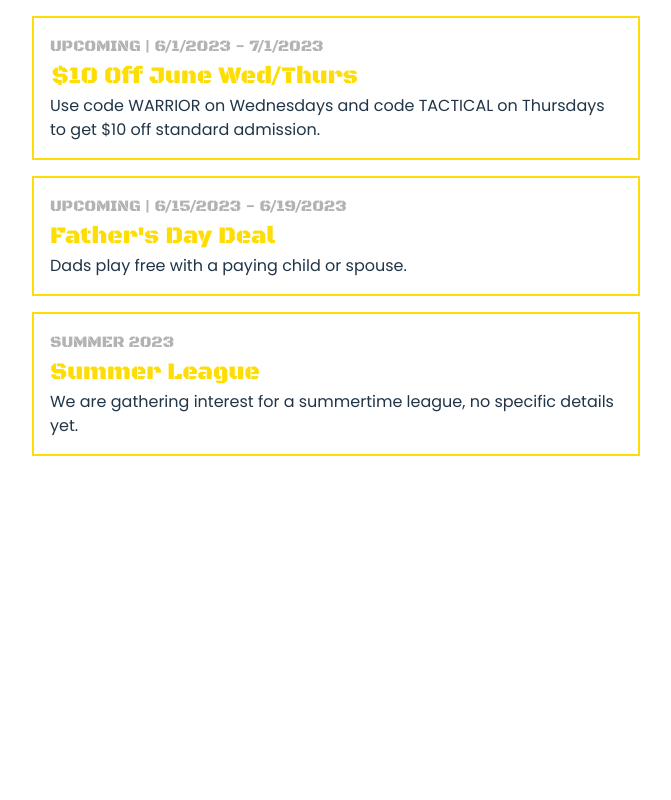
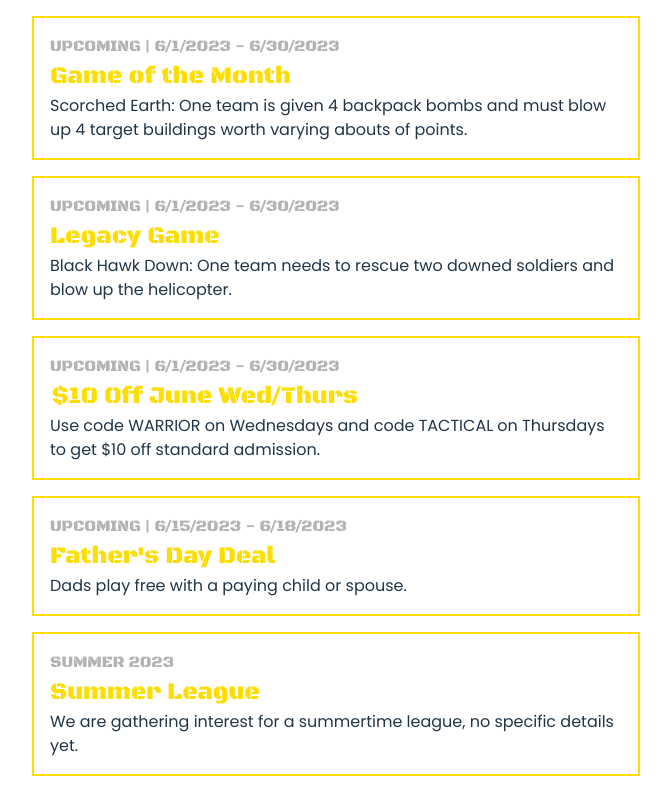
Before and after one commit to beans-squared/bh-companion-website, a React (Vite) app: page /current-deals in a window 1280 px wide. Shown: the whole page, without its empty margins (304-975 px from the left). Built offline with nearby package versions, Linux system fonts and the light colour scheme.

Commit message:
Added GOTM and Legacy game to deals tab

```diff
--- a/deals.json
+++ b/deals.json
@@ -1,15 +1,27 @@
 [
+	{
+		"title": "Game of the Month",
+		"description": "Scorched Earth: One team is given 4 backpack bombs and must blow up 4 target buildings worth varying abouts of points.",
+		"startDate": "01 June 2023 00:00:00 GMT",
+		"endDate": "30 June 2023 23:59:59 GMT"
+	},
+	{
+		"title": "Legacy Game",
+		"description": "Black Hawk Down: One team needs to rescue two downed soldiers and blow up the helicopter.",
+		"startDate": "01 June 2023 00:00:00 GMT",
+		"endDate": "30 June 2023 23:59:59 GMT"
+	},
 	{
 		"title": "$10 Off June Wed/Thurs",
 		"description": "Use code WARRIOR on Wednesdays and code TACTICAL on Thursdays to get $10 off standard admission.",
-		"startDate": "01 June 2023 00:00:00 CST",
-		"endDate": "30 June 2023 23:59:59 CST"
+		"startDate": "01 June 2023 00:00:00 GMT",
+		"endDate": "30 June 2023 23:59:59 GMT"
 	},
 	{
 		"title": "Father's Day Deal",
 		"description": "Dads play free with a paying child or spouse.",
-		"startDate": "15 June 2023 00:00:00 CST",
-		"endDate": "18 June 2023 23:59:59 CST"
+		"startDate": "15 June 2023 00:00:00 GMT",
+		"endDate": "18 June 2023 23:59:59 GMT"
 	},
 	{
 		"title": "Summer League",
--- a/src/App.jsx
+++ b/src/App.jsx
@@ -34,7 +34,7 @@ export default function App() {
 			<Link to={'current-deals'}>
 				<button className="homepage-button animate-4">
 					<PriceTagIcon />
-					VIEW CURRENT DEALS
+					VIEW CURRENT DEALS & GAMES
 				</button>
 			</Link>
 			<Link to={'pricing-reference'}>
--- a/src/routes/CurrentDeals.css
+++ b/src/routes/CurrentDeals.css
@@ -20,5 +20,5 @@
 }
 
 .ongoing {
-	background-color: #fedd0448;
+	background-color: #fedd0423;
 }
```
